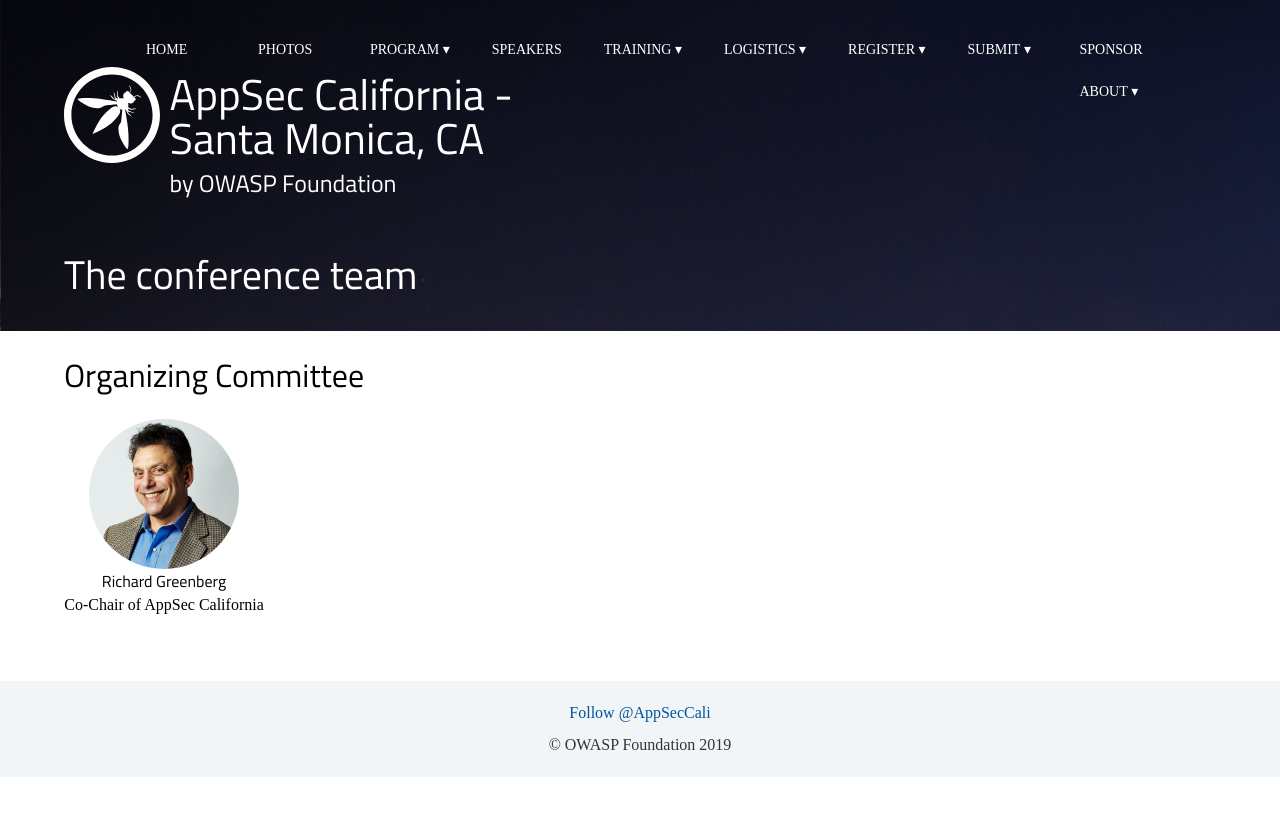
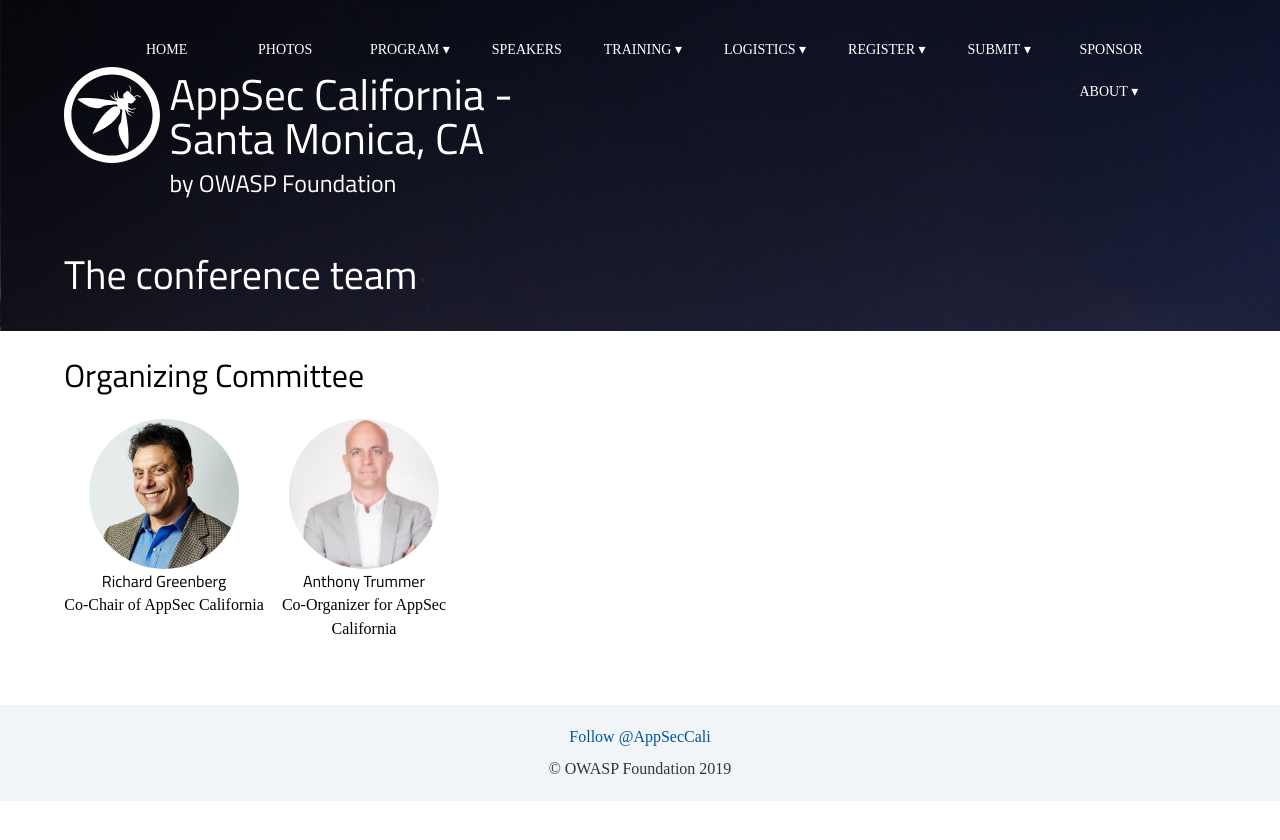
Before and after one commit to OWASP/2020-appseccalifornia, a Jekyll site: the page built from about/team.md, in a window 1280 px wide. Shown: the top 840 px of the page. Built offline with Jekyll 4.4.1, drawn with Linux system fonts in a browser that asks for light colours; some web fonts are replaced; comment, search, counter and statistics services are not loaded.

Commit message:
adding my beautiful face

```diff
--- a/_data/team.yml
+++ b/_data/team.yml
@@ -2,6 +2,9 @@
   - name: Richard Greenberg
     role: Co-Chair of AppSec California
     image: richard.jpg
+  - name: Anthony Trummer
+    role: Co-Organizer for AppSec California
+    image: anthony.jpg
 staff:
   - name: Mike McCamon
     role: Executive Director
```
Also changed, not shown: assets/images/team/anthony.jpg (added).
